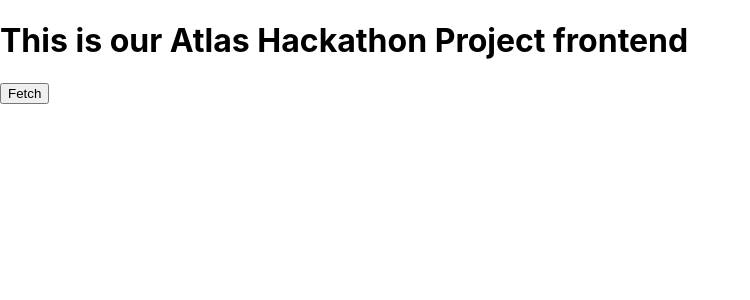
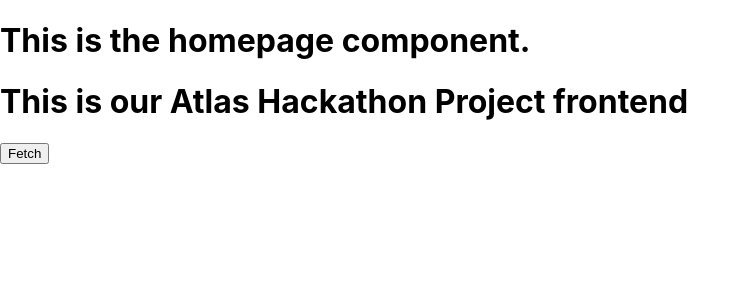
Before and after one commit to brian-walvoord/atlas-hack-fe, a React (Create React App) app: page / in a window 1280 px wide. Shown: the top 300 px of the page, without its empty margins (0-750 px from the left). Built offline with nearby package versions, Linux system fonts and the light colour scheme.

Commit message:
feat: created homepage component and linked to App

```diff
--- a/src/components/App.jsx
+++ b/src/components/App.jsx
@@ -1,19 +1,12 @@
 import "../sass/App.scss";
 import { useState, useEffect } from "react";
 import { BrowserRouter, Routes, Route, Navigate } from "react-router-dom";
+import Homepage from "./Homepage.jsx";
 
 
 function App() {
   const [initialState, setInitialState] = useState(null);
   const [loadState, setLoadState] = useState(false);
-
-  const initialFetch = () => {
-    setInitialState(null)
-    setLoadState(true)
-    fetch("https://picsum.photos/200/200")
-      .then(res => setInitialState(res.url))
-      .then(res => setLoadState(false))
-  };
 
   return (
     <div>
@@ -21,15 +14,14 @@ function App() {
         <Routes>
           <Route
             path="/"
+            element={<Homepage
+              initialState={initialState}
+              setInitialState={setInitialState}
+              loadState={loadState}
+              setLoadState={setLoadState}
+            />}
           />
         </Routes>
-
-        <h1>This is our Atlas Hackathon Project frontend</h1>
-        <button onClick={initialFetch}>Fetch</button>
-        <div>
-          {initialState && <img src={initialState} />}
-          {(loadState && !initialState) && <div className="loader"></div>}
-        </div>
       </BrowserRouter>
     </div>
   );
--- /dev/null
+++ b/src/components/Homepage.jsx
@@ -0,0 +1,30 @@
+const Homepage = (props) => {
+  const {
+    initialState,
+    setInitialState,
+    loadState,
+    setLoadState
+  } = props;
+
+  const initialFetch = () => {
+    setInitialState(null)
+    setLoadState(true)
+    fetch("https://picsum.photos/200/200")
+      .then(res => setInitialState(res.url))
+      .then(res => setLoadState(false))
+  };
+
+  return (
+    <div>
+      <h1>This is the homepage component.</h1>
+      <h1>This is our Atlas Hackathon Project frontend</h1>
+        <button onClick={initialFetch}>Fetch</button>
+        <div>
+          {initialState && <img src={initialState} />}
+          {(loadState && !initialState) && <div className="loader"></div>}
+        </div>
+    </div>
+  )
+}
+
+export default Homepage;
```
Also changed, not shown: src/sass/Homepage.scss (added).
